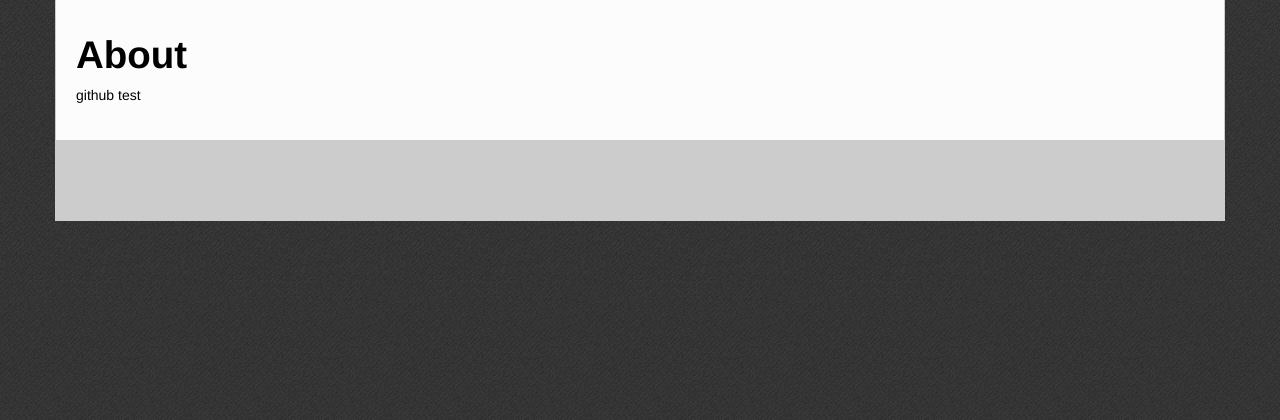
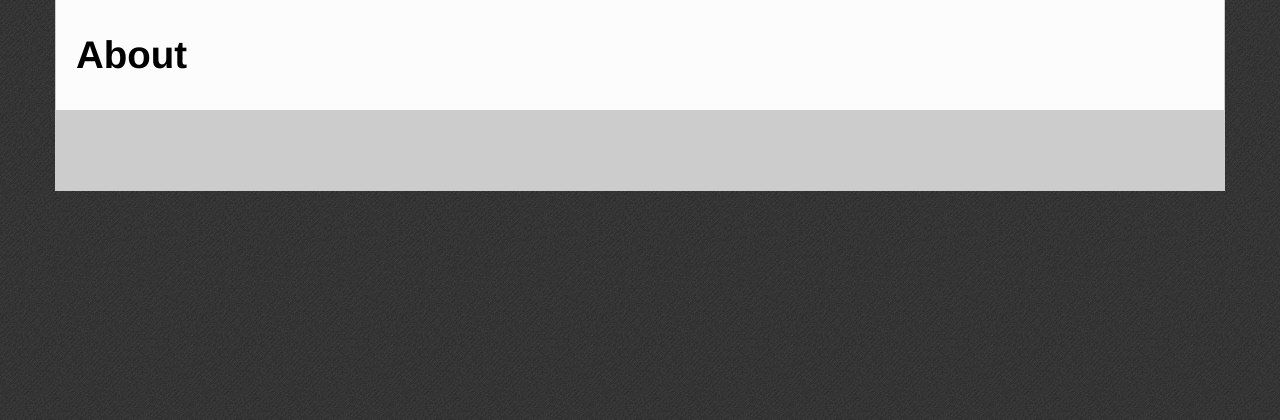
Before and after one commit to cl-ansy/personal-site, a Django app: page /about/ in a window 1280 px wide. Shown: the part 61-481 px from the top of the page. Run offline with Django 3.2, Linux system fonts and the light colour scheme; some libraries are stand-ins or nearby versions.

Commit message:
github commit test2

```diff
--- a/myproject/resume/templates/about.html
+++ b/myproject/resume/templates/about.html
@@ -2,5 +2,4 @@
 {% block active_about %}active{% endblock %}
 {% block content %}
 <h1>About</h1>
-        <p>github test</p>
 {% endblock content %}
```
